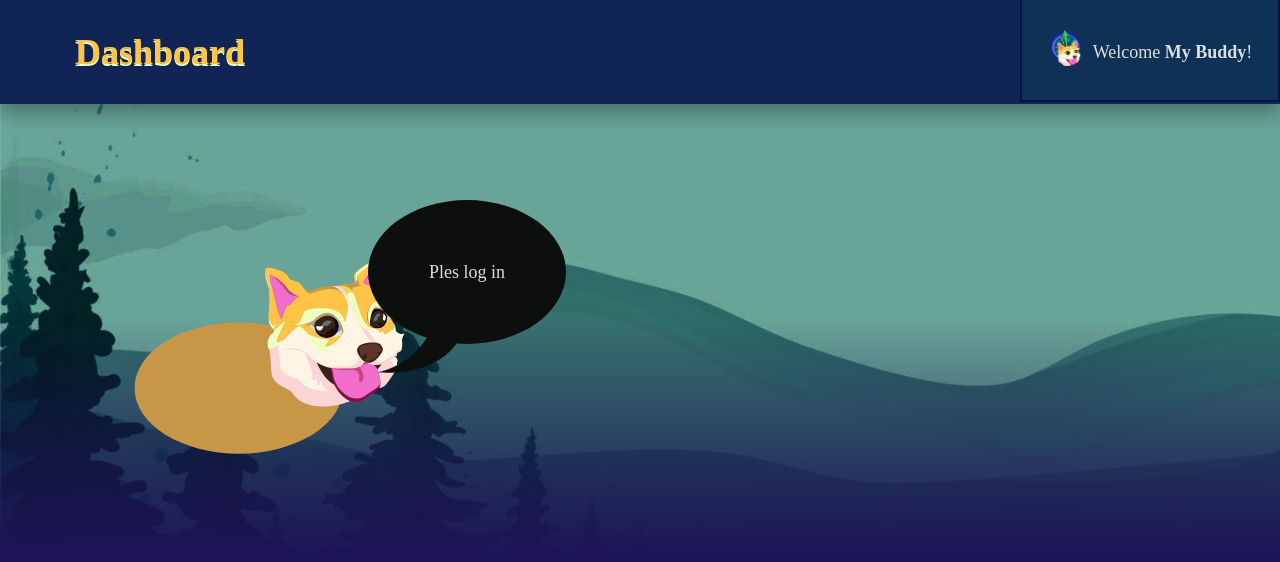
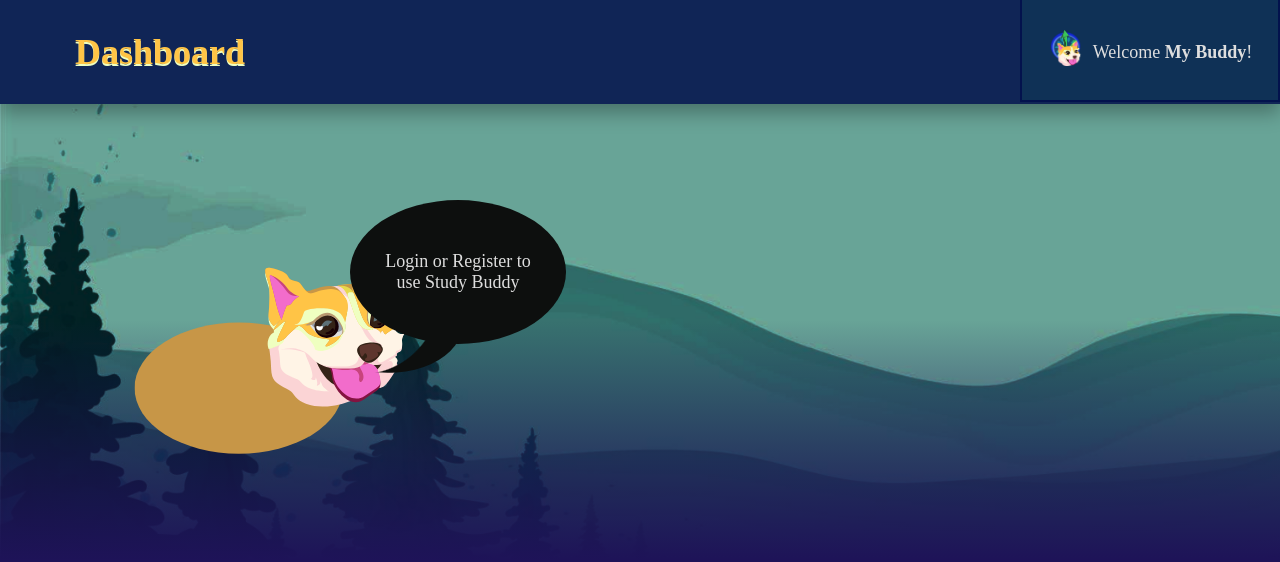
Before and after one commit to kdotzlaw/StudyBuddy, a Vue app in the folder frontend/: page / in a window 1280 px wide. Shown: the top 562 px of the page. Built offline with nearby package versions, Linux system fonts and the light colour scheme; a web font is replaced by a local one.

Commit message:
Change header dropdown options on auth states

```diff
--- a/frontend/src/components/Buddy.vue
+++ b/frontend/src/components/Buddy.vue
@@ -47,9 +47,10 @@
         z-index: 4;
         right: 0;
         height: 8em;
-        width: 11em;
+        width: 9em;
         background: var(--black);
         border-radius: 50%;
+        padding: 0 1.5em 0 1.5em;
         display: grid;
         justify-items: center;
         align-items: center;
--- a/frontend/src/components/Header.vue
+++ b/frontend/src/components/Header.vue
@@ -119,14 +119,14 @@
             <button class="dropdown-tab" @click="settings">
                 Manage Settings
             </button>
-            <button class="dropdown-tab" @click="logOut">
-                Log Out
-            </button>
-            <button class="dropdown-tab" @click="login">
+            <button v-if="!userId" class="dropdown-tab" @click="login">
                 Login
             </button>
-            <button class="dropdown-tab" @click="register">
+            <button v-if="!userId" class="dropdown-tab" @click="register">
                 Register
+            </button>
+            <button v-else-if="userId" class="dropdown-tab" @click="logOut">
+                Log Out
             </button>
         </div>
     </div>
--- a/frontend/src/pages/Dashboard.vue
+++ b/frontend/src/pages/Dashboard.vue
@@ -29,7 +29,7 @@
             <Buddy :showLevel=true chat="Buddy's body is being produced" />
         </div>
         <div v-else id="buddy-ctr">
-            <Buddy chat="Ples log in" />
+            <Buddy chat="Login or Register to use Study Buddy" />
         </div>
         <div v-if="userId">
             <Accordion title="Calendar Overview" :toggled="false">
```
